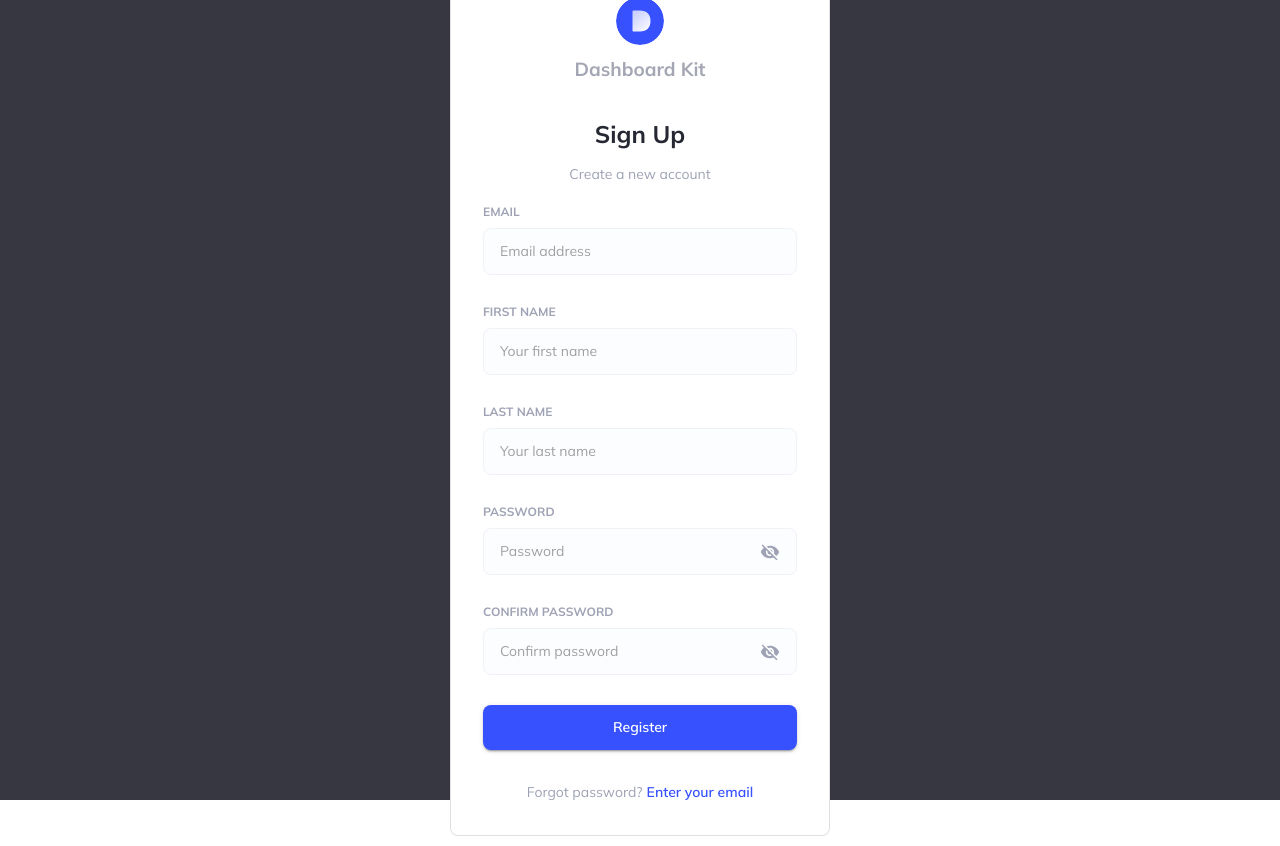
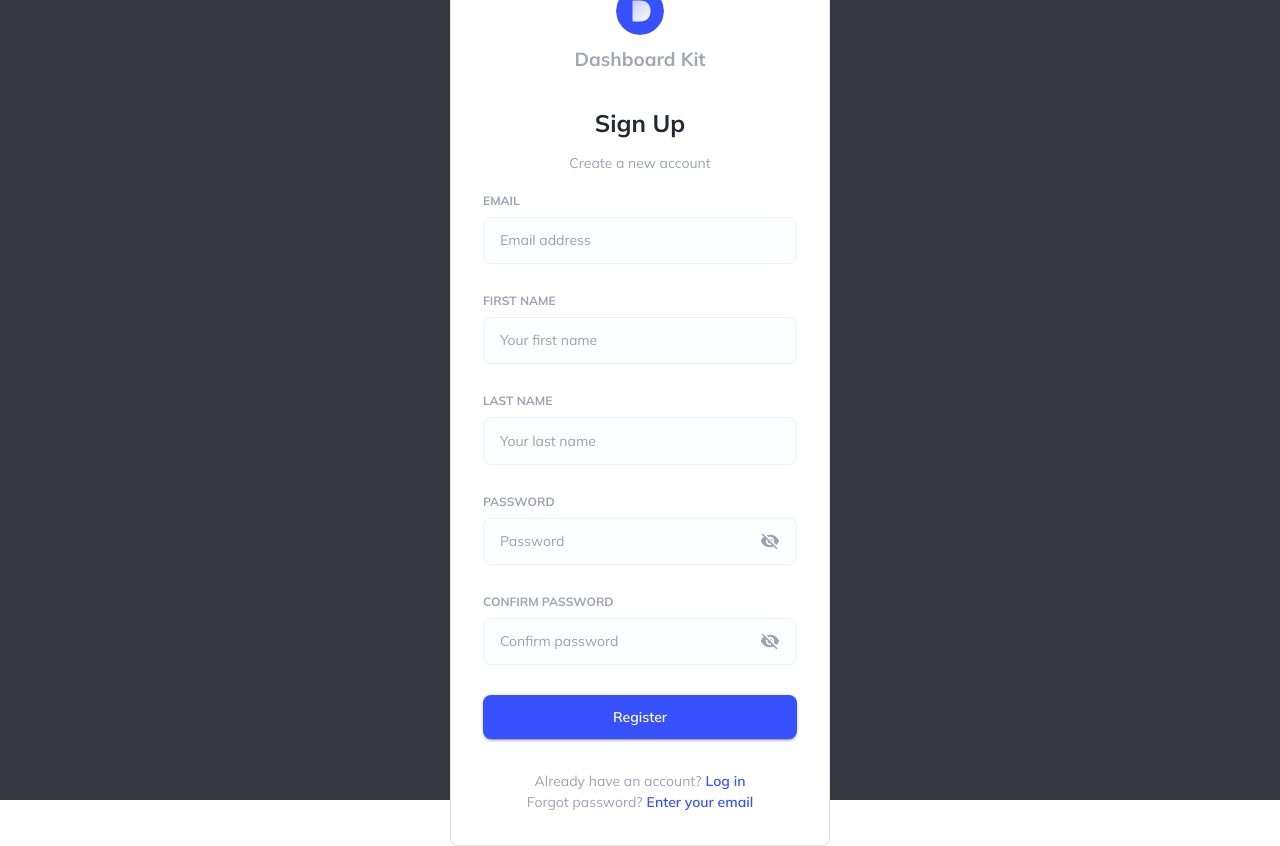
Before and after one commit to necelentano/chi-project, a React (Vite) app: page /signup in a window 1280 px wide. Built offline with nearby package versions, Linux system fonts and the light colour scheme.

Commit message:
Added footer link to the SignupForm component

```diff
--- a/src/components/forms/SignupForm/index.tsx
+++ b/src/components/forms/SignupForm/index.tsx
@@ -130,6 +130,11 @@ function SignupForm() {
         <FormButton btnType="contained">Register</FormButton>
       </Box>
       <FormFooter
+        text="Already have an account?"
+        linkText="Log in"
+        to="/login"
+      />
+      <FormFooter
         text="Forgot password?"
         linkText="Enter your email"
         to="/forgot-password"
```
